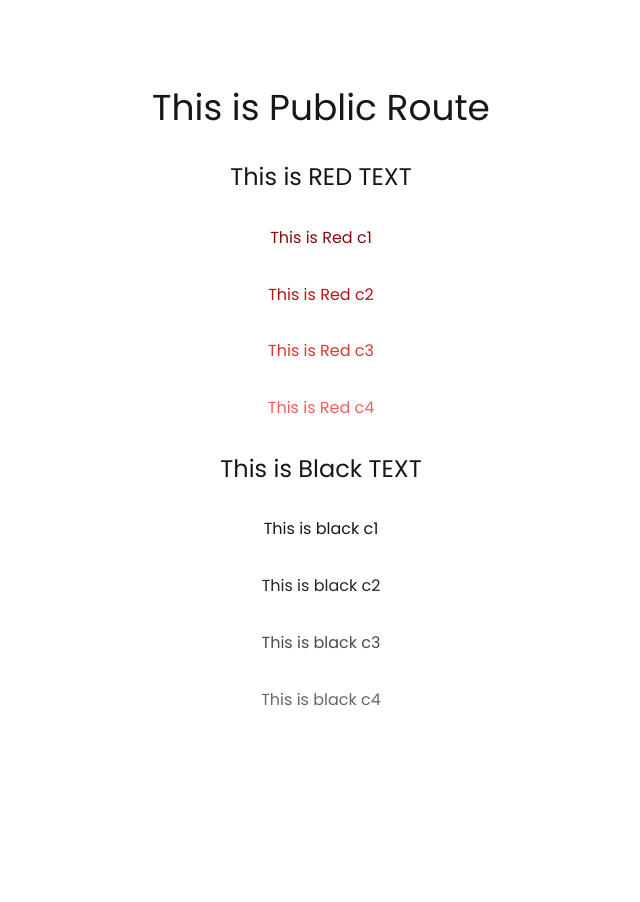
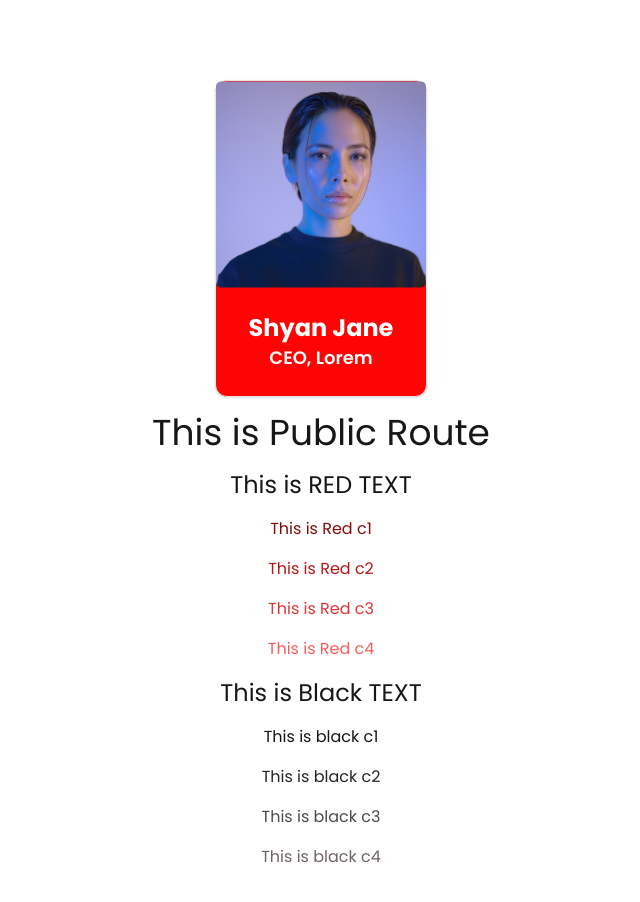
Before and after one commit to Prashanna21/tedxbaneshworwebsite2, a Next.js app: page / in a window 1280 px wide. Shown: the top 902 px of the page, without its empty margins (319-959 px from the left). Before the commit the page ends 800 px from the top, so only its background shows below. Built offline with nearby package versions, Linux system fonts and the light colour scheme.

Commit message:
speaker card created

```diff
--- a/app/(public)/page.tsx
+++ b/app/(public)/page.tsx
@@ -1,6 +1,10 @@
+import SpeakerCard from "@/components/shared/speaker-card";
+import { SpeakerCardExampleData } from "@/constants/example";
+
 export default function Home() {
   return (
     <div className="grid items-center justify-items-center min-h-screen p-8 pb-20 gap-4 sm:p-20">
+      <SpeakerCard {...SpeakerCardExampleData} />
       <h1 className="text-4xl">This is Public Route</h1>
       <h1 className="text-2xl">This is RED TEXT</h1>
       <p className="text-red-c1">This is Red c1</p>
--- /dev/null
+++ b/components/shared/speaker-card.tsx
@@ -0,0 +1,23 @@
+import React from "react";
+import { Card, CardFooter } from "../ui/card";
+import Image from "next/image";
+
+export type TSpeakerCardProps = {
+  name: string;
+  position: string;
+  imageSrc: string;
+};
+
+const SpeakerCard = ({ name, position, imageSrc }: TSpeakerCardProps) => {
+  return (
+    <Card className="rounded-5 bg-red-500">
+      <Image alt="speaker" src={imageSrc} width={210} height={206} />
+      <CardFooter className="p-6 text-white flex flex-col">
+        <h6 className="font-bold text-2xl">{name}</h6>
+        <p className="font-semibold text-lg">{position}</p>
+      </CardFooter>
+    </Card>
+  );
+};
+
+export default SpeakerCard;
--- /dev/null
+++ b/components/ui/card.tsx
@@ -0,0 +1,76 @@
+import * as React from "react"
+
+import { cn } from "@/lib/utils"
+
+const Card = React.forwardRef<
+  HTMLDivElement,
+  React.HTMLAttributes<HTMLDivElement>
+>(({ className, ...props }, ref) => (
+  <div
+    ref={ref}
+    className={cn(
+      "rounded-xl border bg-card text-card-foreground shadow",
+      className
+    )}
+    {...props}
+  />
+))
+Card.displayName = "Card"
+
+const CardHeader = React.forwardRef<
+  HTMLDivElement,
+  React.HTMLAttributes<HTMLDivElement>
+>(({ className, ...props }, ref) => (
+  <div
+    ref={ref}
+    className={cn("flex flex-col space-y-1.5 p-6", className)}
+    {...props}
+  />
+))
+CardHeader.displayName = "CardHeader"
+
+const CardTitle = React.forwardRef<
+  HTMLParagraphElement,
+  React.HTMLAttributes<HTMLHeadingElement>
+>(({ className, ...props }, ref) => (
+  <h3
+    ref={ref}
+    className={cn("font-semibold leading-none tracking-tight", className)}
+    {...props}
+  />
+))
+CardTitle.displayName = "CardTitle"
+
+const CardDescription = React.forwardRef<
+  HTMLParagraphElement,
+  React.HTMLAttributes<HTMLParagraphElement>
+>(({ className, ...props }, ref) => (
+  <p
+    ref={ref}
+    className={cn("text-sm text-muted-foreground", className)}
+    {...props}
+  />
+))
+CardDescription.displayName = "CardDescription"
+
+const CardContent = React.forwardRef<
+  HTMLDivElement,
+  React.HTMLAttributes<HTMLDivElement>
+>(({ className, ...props }, ref) => (
+  <div ref={ref} className={cn("p-6 pt-0", className)} {...props} />
+))
+CardContent.displayName = "CardContent"
+
+const CardFooter = React.forwardRef<
+  HTMLDivElement,
+  React.HTMLAttributes<HTMLDivElement>
+>(({ className, ...props }, ref) => (
+  <div
+    ref={ref}
+    className={cn("flex items-center p-6 pt-0", className)}
+    {...props}
+  />
+))
+CardFooter.displayName = "CardFooter"
+
+export { Card, CardHeader, CardFooter, CardTitle, CardDescription, CardContent }
--- /dev/null
+++ b/constants/example.ts
@@ -0,0 +1,7 @@
+import { TSpeakerCardProps } from "@/components/shared/speaker-card";
+
+export const SpeakerCardExampleData: TSpeakerCardProps = {
+  imageSrc: `/png/dummy_person.png`,
+  name: 'Shyan Jane',
+  position: 'CEO, Lorem'
+}
--- a/tailwind.config.ts
+++ b/tailwind.config.ts
@@ -17,6 +17,7 @@ const config: Config = {
           c1: "#850b0b",
           c3: "#de3535",
           c4: "#f65e5e",
+          500: '#ff0404'
         },
         black: {
           c1: "#171616",
@@ -67,6 +68,7 @@ const config: Config = {
         lg: "var(--radius)",
         md: "calc(var(--radius) - 2px)",
         sm: "calc(var(--radius) - 4px)",
+        5: '5px'
       },
     },
   },
```
Also changed, not shown: public/png/dummy_person.png (added).
